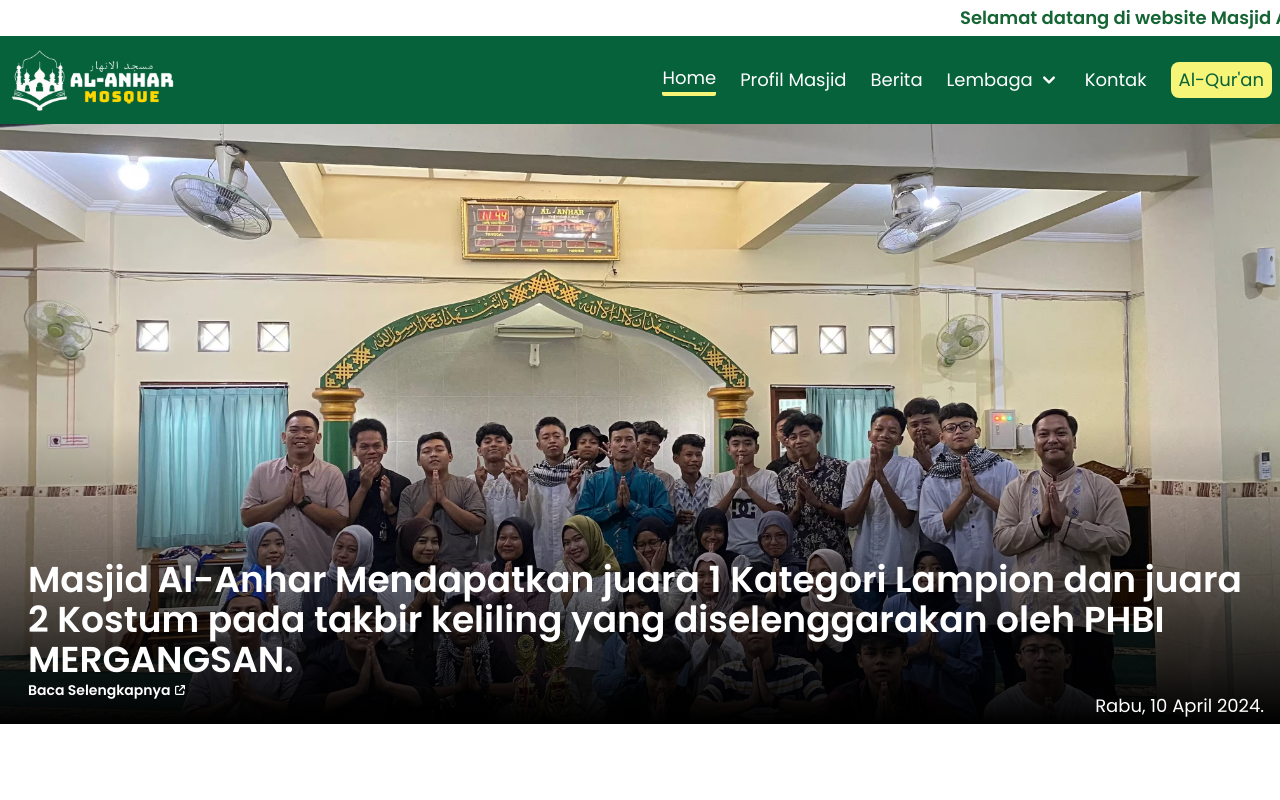
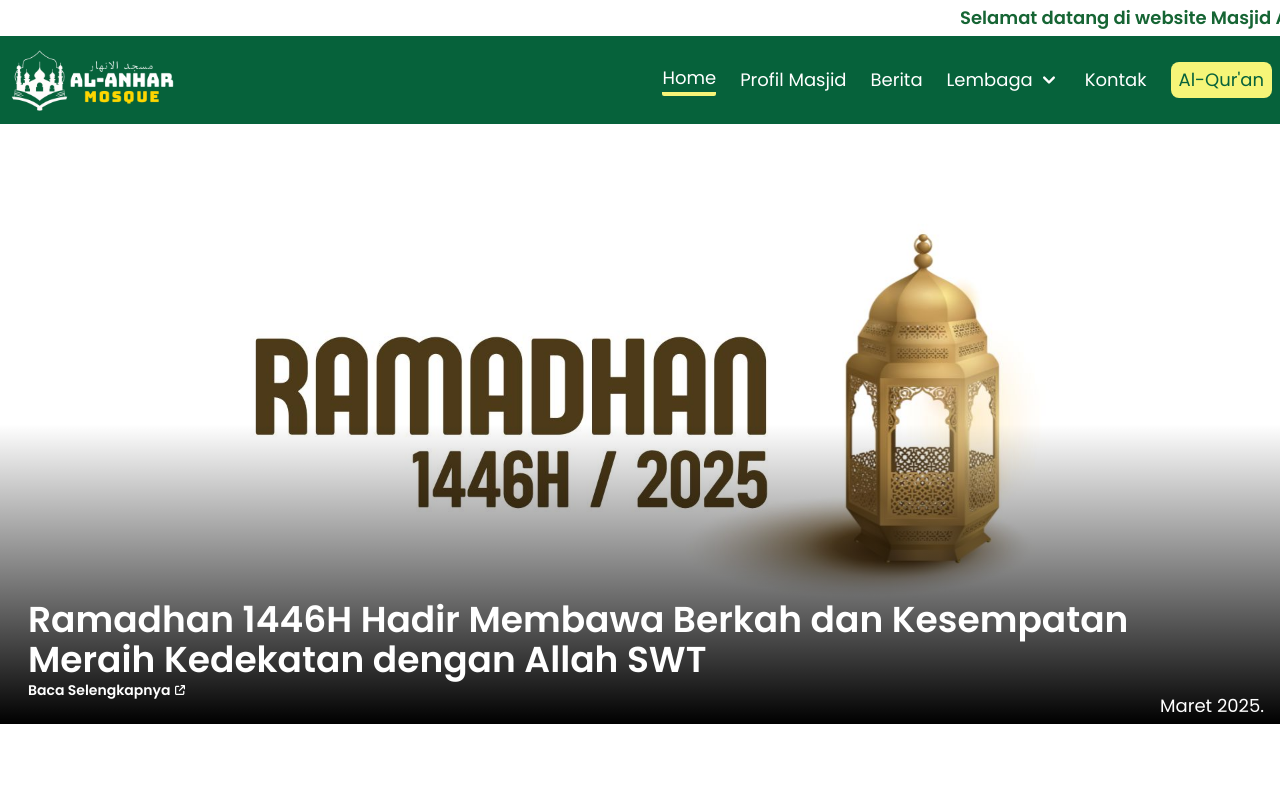
Before and after one commit to siddiqfathurahman/Masjid-ALAnhar, a React (Vite) app: page / in a window 1280 px wide. Shown: the top 800 px of the page. Built offline with nearby package versions, Linux system fonts and the light colour scheme; no server answers; the database is empty.

Commit message:
update berita

```diff
--- a/src/components/ui/HeroImage.jsx
+++ b/src/components/ui/HeroImage.jsx
@@ -9,9 +9,9 @@ const HeroImage = () => {
     // Preload the image that affects LCP
     const link = document.createElement('link');
     link.rel = 'preload';
-    link.href = '/ramah3.avif'; // Path of the LCP image
+    link.href = '/ramadhan1446hh.jpg'; // Path of the LCP image
     link.as = 'image';
-    link.type = 'image/avif';
+    link.type = 'image/jpg';
     document.head.appendChild(link);
 
     return () => {
--- a/src/components/ui/news/JadwalRemaja.jsx
+++ b/src/components/ui/news/JadwalRemaja.jsx
@@ -2,12 +2,12 @@ import React, { useState } from 'react';
 
 const data = [
   { date: 'Sabtu, 1 Maret 2025', names: ['Nayla', 'Rafi', 'Lovy', 'Dani', 'Akmal', 'deplin', 'Queen', 'Briyan', 'eka','Royhan', 'Adit', 'Nada', 'Rafa', 'Nita', 'Fatur'] },
-  { date: 'Minggu, 2 Maret 2025', names: ['Rani', 'Bayu', 'Nayaka', 'Safa', 'Wanti', 'Queen', 'Lintang', 'deplin','Royhan', 'Rafa','Fatur', 'aga', 'Nada', 'Nita'] },
-  { date: 'Senin, 3 Maret 2025', names: ['Ilham (Kikik)', 'Dani', 'Tata', 'Ripat', 'Nayaka', 'Putra', 'Nita', 'rega', 'Nada', 'Queen', 'Lepy', 'Nayla', 'Lovy', 'Kevin'] },
+  { date: 'Minggu, 2 Maret 2025', names: ['Rani', 'Bayu', 'Nayaka', 'Safa', 'Wanti', 'Queen', 'Lintang', 'deplin','Royhan', 'Rafa','Fatur', 'aga', 'Nada', 'Nita', 'Lovy'] },
+  { date: 'Senin, 3 Maret 2025', names: ['Ilham (Kikik)', 'Dani', 'Tata', 'Ripat', 'Nayaka', 'Putra', 'Nita', 'rega', 'Nada', 'Queen', 'Lepy', 'Nayla', 'Kevin'] },
   { date: 'Selasa, 4 Maret 2025', names: ['Nayaka', 'Wanti', 'Kevin', 'Bayu', 'Evan', 'Pandya', 'Arvan', 'Lovy', 'Dea', 'Kiki', 'Rafa', 'Ripat', 'Selo', 'Nita'] },
-  { date: 'Rabu, 5 Maret 2025', names: ['Putra', 'Lepy', 'Rani', 'Tata', 'deplin', 'Kiki', 'Dapol', 'Dea', 'Lovy', 'Kevin', 'Ripat', 'Dodot', 'Evan', 'rega'] },
-  { date: 'Kamis, 6 Maret 2025', names: ['Putra', 'Nayla', 'aga', 'Dani', 'Ilham (Kikik)', 'Adit', 'Dea', 'Romy', 'Danis', 'Rafa', 'Dapol', 'Kevin', 'Ripat'] },
-  { date: 'Jumat, 7 Maret 2025', names: ['Bayu', 'Rafa', 'Rafi', 'Rani', 'Kiki', 'Ilham (Kikik)', 'Bian', 'Lintang', 'Dani', 'Nada', 'Dapol', 'Danis', 'Lovy', 'Nayla'] },
+  { date: 'Rabu, 5 Maret 2025', names: ['Putra', 'Lepy', 'Rani', 'Tata', 'deplin', 'Kiki', 'Dapol', 'Dea', 'Kevin', 'Ripat', 'Dodot', 'Evan', 'rega', 'Selo'] },
+  { date: 'Kamis, 6 Maret 2025', names: ['Putra', 'Nayla', 'aga', 'Dani', 'Ilham (Kikik)', 'Lovy', 'Adit', 'Dea', 'Romy', 'Danis', 'Rafa', 'Dapol', 'Kevin', 'Ripat'] },
+  { date: 'Jumat, 7 Maret 2025', names: ['Bayu', 'Rafa', 'Rafi', 'Rani', 'Kiki', 'Ilham (Kikik)', 'Bian', 'Lintang', 'Dani', 'Nada', 'Dapol', 'Danis', 'Nayla'] },
   { date: 'Sabtu, 8 Maret 2025', names: ['Evan','Fatur','Royhan', 'Kevin', 'Arvan', 'Kiki', 'Adit', 'Rafi', 'aga', 'Briyan', 'Nada', 'eka', 'Abi', 'Salsa', 'Ripat'] },
   { date: 'Minggu, 9 Maret 2025', names: ['Pandya','Royhan', 'Queen', 'deplin', 'Fatur', 'Nayaka', 'Lovy', 'Lepy', 'Rafi', 'Nayla', 'Danis', 'Dodot', 'Dapol'] },
   { date: 'Senin, 10 Maret 2025', names: ['Nayaka', 'Pandya', 'Wanti', 'deplin', 'Nada', 'Putra', 'Dodot', 'Lintang', 'Danis', 'Arvan', 'Lepy', 'Adit', 'Dapol'] },
@@ -16,8 +16,8 @@ const data = [
   { date: 'Kamis, 13 Maret 2025', names: ['Nayla', 'Nayaka', 'aga', 'Evan', 'Rafa', 'Rafi', 'Kiki', 'Ilham (Kikik)', 'Wanti', 'Bian', 'Danis', 'Pandya', 'Salsa'] },
   { date: 'Jumat, 14 Maret 2025', names: ['Arvan', 'Kiki', 'Wanti', 'Nayaka', 'Tata', 'Lepy', 'Ilham (Kikik)', 'Bayu', 'Nita', 'Dani', 'Pandya', 'Briyan', 'Selo', 'Abi'] },
   { date: 'Sabtu, 15 Maret 2025', names: ['Bian', 'Briyan', 'Rani', 'Tata','Royhan', 'Kevin','Fatur', 'Abi', 'eka', 'Kiki', 'Wanti', 'Pandya', 'Romy', 'Dodot'] },
-  { date: 'Minggu, 16 Maret 2025', names: ['Tata', 'Royhan', 'Lintang','Fatur','Lepy', 'Rafi', 'Danis', 'Putra', 'Arvan', 'rega', 'Bian', 'Rani', 'Abi', 'Ripat', 'Selo'] },
-  { date: 'Senin, 17 Maret 2025', names: ['Lovy', 'Tata', 'Akmal', 'Danis', 'eka', 'Rafi', 'Safa', 'Selo', 'Adit', 'Kiki', 'Dodot', 'Pandya', 'Romy', 'Abi'] },
+  { date: 'Minggu, 16 Maret 2025', names: ['Tata', 'Royhan', 'Lintang','Fatur','Lepy', 'Rafi', 'Danis', 'Putra', 'Arvan', 'rega', 'Bian', 'Rani', 'Abi', 'Ripat', 'Lovy'] },
+  { date: 'Senin, 17 Maret 2025', names: [ 'Tata', 'Akmal', 'Danis', 'eka', 'Rafi', 'Safa', 'Selo', 'Adit', 'Kiki', 'Dodot', 'Pandya', 'Romy', 'Abi'] },
   { date: 'Selasa, 18 Maret 2025', names: ['Bian', 'Queen', 'Dani', 'Safa', 'Putra', 'Lovy', 'Bayu', 'Lepy', 'Dea', 'Briyan', 'aga', 'Pandya', 'Romy', 'Ripat'] },
   { date: 'Rabu, 19 Maret 2025', names: ['Lepy', 'Nayla', 'Dea', 'Salsa', 'rega', 'aga', 'Tata', 'Safa', 'Queen', 'Rafi', 'Abi', 'Pandya', 'Selo','Dapol'] },
   { date: 'Kamis, 20 Maret 2025', names: ['Dea', 'Evan', 'Akmal', 'Kevin', 'eka', 'Ilham (Kikik)', 'Safa', 'Nita', 'rega', 'Arvan', 'Dodot', 'Romy'] },
@@ -25,7 +25,7 @@ const data = [
   { date: 'Sabtu, 22 Maret 2025', names: ['Bayu', 'Tata', 'Putra', 'Salsa', 'Arvan', 'Lintang','Royhan','Fatur', 'Bian', 'rega', 'Ripat', 'Nayla', 'Rani'] },
   { date: 'Minggu, 23 Maret 2025', names: ['Queen','Royhan', 'Ilham (Kikik)', 'Safa', 'deplin', 'Nayaka', 'Bian', 'Rani','Fatur', 'Rafi', 'Dapol', 'eka', 'Selo'] },
   { date: 'Senin, 24 Maret 2025', names: ['Ilham (Kikik)', 'Ripat', 'Kiki', 'Nayaka', 'Salsa', 'Akmal', 'rega', 'Arvan', 'Dodot', 'Dapol', 'Briyan'] },
-  { date: 'Selasa, 25 Maret 2025', names: ['Dea', 'Akmal', 'Salsa', 'Abi', 'Dodot', 'Adit', 'Nayla', 'Wanti', 'Danis', 'Bian', 'Kevin', 'Briyan', 'Evan'] },
+  { date: 'Selasa, 25 Maret 2025', names: ['Lovy','Dea', 'Akmal', 'Salsa', 'Abi', 'Dodot', 'Adit', 'Nayla', 'Wanti', 'Danis', 'Bian', 'Kevin', 'Briyan', 'Evan'] },
   { date: 'Rabu, 26 Maret 2025', names: ['deplin', 'Akmal', 'Nayla', 'Lintang', 'Safa', 'Wanti', 'Queen', 'Kevin', 'Rafa', 'Lepy', 'Adit', 'Nita', 'Abi'] },
   { date: 'Kamis, 27 Maret 2025', names: ['Bian', 'Putra', 'Safa', 'Lintang', 'Ilham (Kikik)', 'Akmal', 'Rafi', 'Lovy', 'Nita', 'Romy', 'rega', 'Salsa', 'Dapol'] },
   { date: 'Jumat, 28 Maret 2025', names: ['rega', 'Tata', 'Salsa', 'Rani', 'Bayu', 'deplin', 'Pandya', 'Nita', 'Romy', 'eka', 'Adit', 'Dodot', 'Lintang'] },
--- a/src/data/databerita.js
+++ b/src/data/databerita.js
@@ -40,6 +40,14 @@ export const Artikel = [
 // data untuk page hero image
 export const images = [
   {
+    src: "/ramadhan1446hh.jpg",
+    alt: "ramadhan1446h",
+    berita:
+      "Ramadhan 1446H Hadir Membawa Berkah dan Kesempatan Meraih Kedekatan dengan Allah SWT",
+    tanggal: "Maret 2025.",
+    path: "/ramadhan1446h",
+  },
+  {
     src: "/ramah3.avif",
     alt: "Masjid 1",
     berita:
```
Also changed, not shown: public/1446h.jpg (added), public/ramadhan1446hh.jpg (added).
